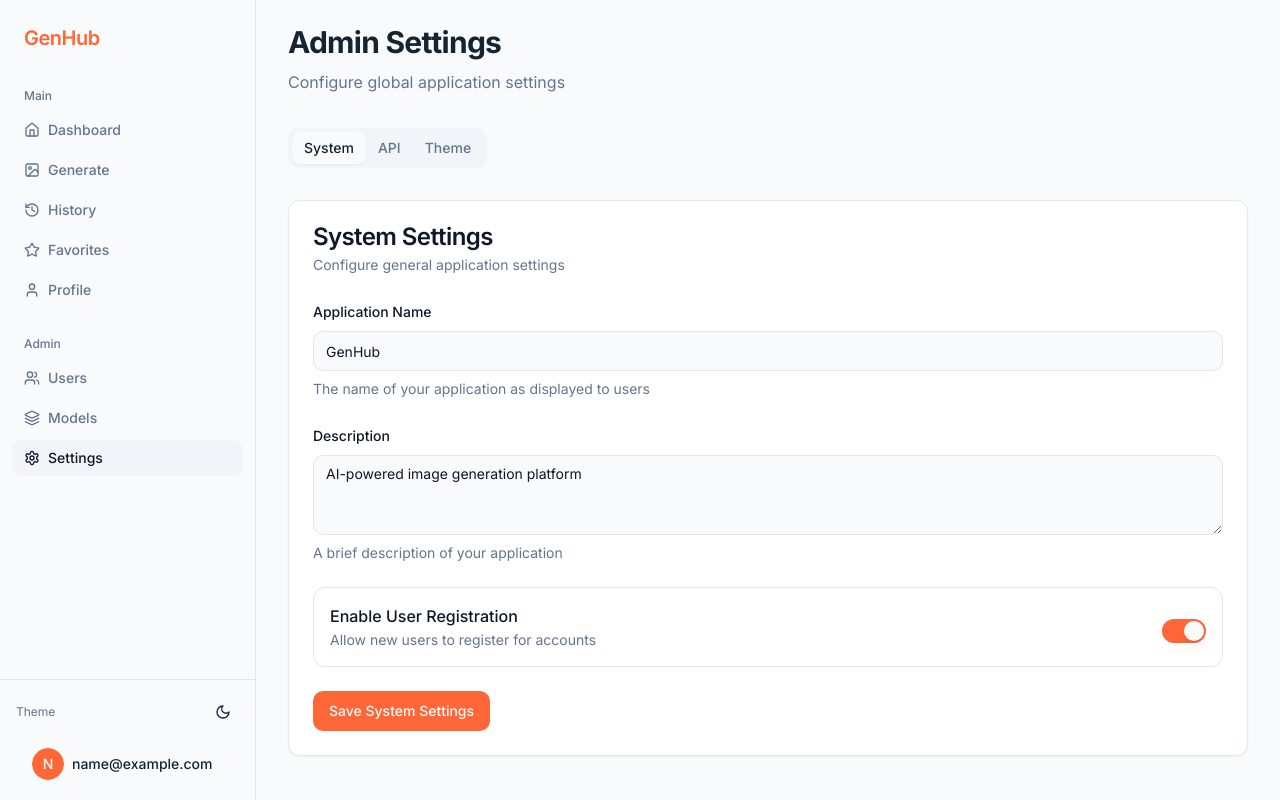
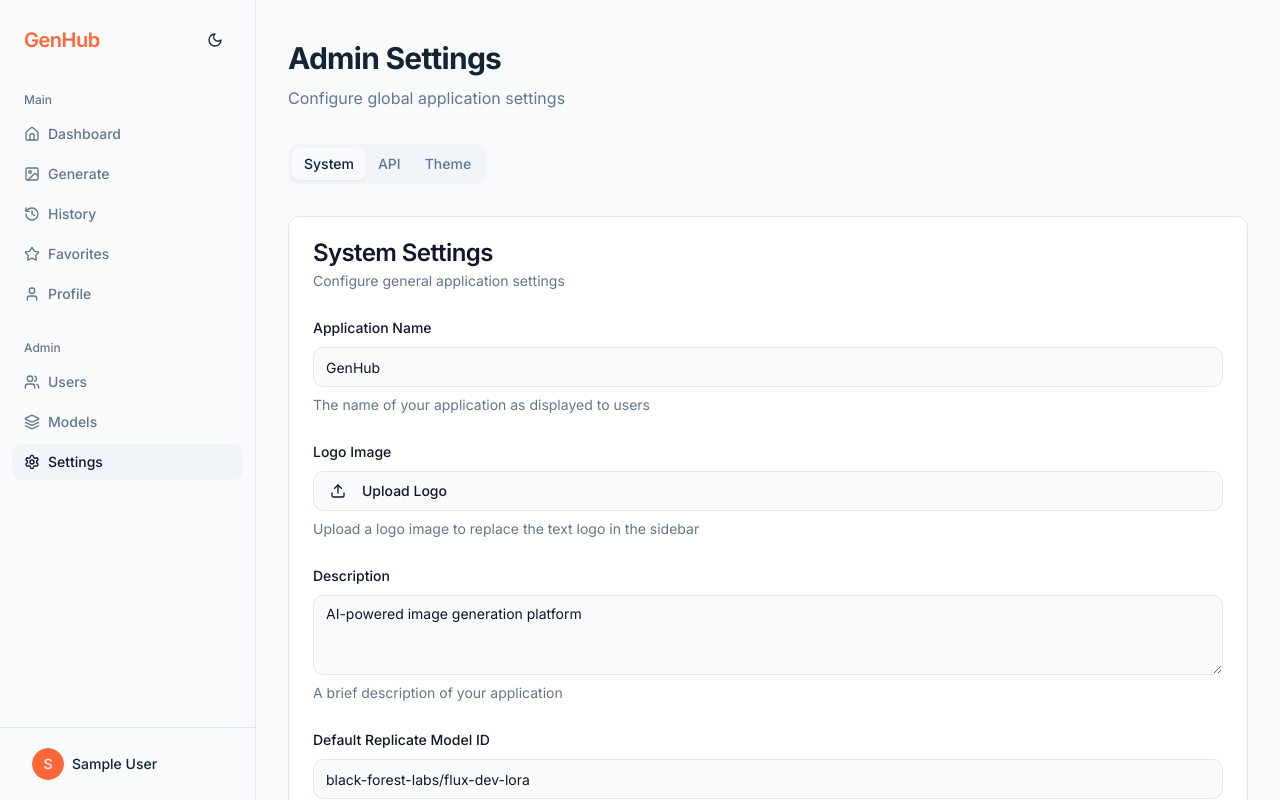
Before and after one commit to nikweber-ai/dnoise, a React (Vite) app: page /admin/settings in a window 1280 px wide. Shown: the top 800 px of the page. Built offline with nearby package versions, Linux system fonts and the light colour scheme; sample sign-in values are in the browser's storage.

Commit message:
Update sidebar and admin settings
- Move theme toggle to sidebar header.
- Display user name instead of email in sidebar.
- Increase top padding of pages.
- Remove Replicate model ID from model config.
- Change default prompt to model trigger word.
- Add image logo option to admin settings.

```diff
--- a/src/components/Layout.tsx
+++ b/src/components/Layout.tsx
@@ -17,7 +17,7 @@ export const Layout: React.FC<LayoutProps> = ({ children }) => {
         <Sidebar />
         <main
           className={cn(
-            "flex-1 transition-all duration-300 ease-in-out px-4 py-6 md:px-8 overflow-auto",
+            "flex-1 transition-all duration-300 ease-in-out px-4 py-10 md:px-8 overflow-auto",
             "md:ml-64"
           )}
         >
--- a/src/components/Sidebar.tsx
+++ b/src/components/Sidebar.tsx
@@ -69,8 +69,8 @@ export function Sidebar() {
   };
 
   const getUserInitials = () => {
-    if (!user?.email) return 'U';
-    return user.email.charAt(0).toUpperCase();
+    if (!user?.name) return user?.email?.charAt(0).toUpperCase() || 'U';
+    return user.name.charAt(0).toUpperCase();
   };
 
   if (!user) {
@@ -81,8 +81,20 @@ export function Sidebar() {
 
   return (
     <aside className="fixed h-screen w-64 flex-col border-r bg-sidebar-background flex">
-      <div className="p-6">
+      <div className="p-6 flex items-center justify-between">
         <h2 className="text-xl font-semibold text-sidebar-primary">GenHub</h2>
+        <Button
+          variant="ghost"
+          size="icon"
+          onClick={toggleTheme}
+          className="h-8 w-8"
+        >
+          {theme === 'dark' ? (
+            <Sun className="h-4 w-4" />
+          ) : (
+            <Moon className="h-4 w-4" />
+          )}
+        </Button>
       </div>
 
       <div className="flex-1 px-3 py-2">
@@ -108,44 +120,31 @@ export function Sidebar() {
       </div>
 
       <div className="mt-auto p-4 border-t border-sidebar-border">
-        <div className="flex justify-between items-center mb-4">
-          <span className="text-xs text-sidebar-foreground">Theme</span>
-          <Button
-            variant="ghost"
-            size="icon"
-            onClick={toggleTheme}
-            className="h-8 w-8"
-          >
-            {theme === 'dark' ? (
-              <Sun className="h-4 w-4" />
-            ) : (
-              <Moon className="h-4 w-4" />
-            )}
-          </Button>
-        </div>
-
         <DropdownMenu>
           <DropdownMenuTrigger asChild>
             <Button variant="ghost" className="w-full justify-between">
               <div className="flex items-center">
                 <Avatar className="h-8 w-8 mr-2">
                   {user.profileImage ? (
-                    <AvatarImage src={user.profileImage} alt={user.email || 'User'} />
+                    <AvatarImage src={user.profileImage} alt={user.name || user.email || 'User'} />
                   ) : (
                     <AvatarFallback className="bg-primary text-primary-foreground">
                       {getUserInitials()}
                     </AvatarFallback>
                   )}
                 </Avatar>
-                <span className="text-sm truncate">{user.email}</span>
+                <span className="text-sm truncate">{user.name || user.email}</span>
               </div>
             </Button>
           </DropdownMenuTrigger>
           <DropdownMenuContent align="end" className="w-56">
             <div className="flex items-center justify-start gap-2 p-2">
               <div className="flex flex-col space-y-1 leading-none">
+                {user.name && (
+                  <p className="font-medium">{user.name}</p>
+                )}
                 {user.email && (
-                  <p className="font-medium">{user.email}</p>
+                  <p className="text-xs text-muted-foreground">{user.email}</p>
                 )}
               </div>
             </div>
--- a/src/hooks/useModels.tsx
+++ b/src/hooks/useModels.tsx
@@ -7,6 +7,15 @@ import { toast } from 'sonner';
 export const useModels = () => {
   const { user } = useAuth();
   const userId = user?.id;
+
+  // Helper to get system settings
+  const getSystemSettings = () => {
+    const settings = localStorage.getItem('appSettings');
+    if (settings) {
+      return JSON.parse(settings);
+    }
+    return null;
+  };
 
   // Get all models (admin only)
   const useAllModels = () => {
@@ -18,6 +27,16 @@ export const useModels = () => {
           toast.error(response.error || 'Failed to fetch models');
           throw new Error(response.error);
         }
+
+        // Apply global Replicate model ID if available
+        const settings = getSystemSettings();
+        if (settings?.replicateModelId) {
+          response.data = response.data?.map(model => ({
+            ...model,
+            replicateModelId: settings.replicateModelId
+          }));
+        }
+
         return response.data || [];
       },
       enabled: !!user && user.isAdmin,
@@ -36,6 +55,16 @@ export const useModels = () => {
           toast.error(response.error || 'Failed to fetch user models');
           throw new Error(response.error);
         }
+
+        // Apply global Replicate model ID if available
+        const settings = getSystemSettings();
+        if (settings?.replicateModelId) {
+          response.data = response.data?.map(model => ({
+            ...model,
+            replicateModelId: settings.replicateModelId
+          }));
+        }
+
         return response.data || [];
       },
       enabled: !!userId,
--- a/src/pages/admin/Settings.tsx
+++ b/src/pages/admin/Settings.tsx
@@ -27,18 +27,20 @@ import {
 } from '@/components/ui/card';
 import { Tabs, TabsContent, TabsList, TabsTrigger } from '@/components/ui/tabs';
 import { toast } from 'sonner';
-import { CheckIcon, CopyIcon, EyeIcon, EyeOffIcon, RefreshCwIcon } from 'lucide-react';
+import { CheckIcon, CopyIcon, EyeIcon, EyeOffIcon, RefreshCwIcon, Upload } from 'lucide-react';
+import { Avatar, AvatarFallback, AvatarImage } from '@/components/ui/avatar';
 
 const systemSettingsSchema = z.object({
   appName: z.string().min(2, { message: "App name is required" }),
   description: z.string().optional(),
   allowUserRegistration: z.boolean(),
   defaultModels: z.array(z.string()),
+  logoImage: z.string().optional(),
+  replicateModelId: z.string(),
 });
 
 const apiSettingsSchema = z.object({
   adminApiKey: z.string().optional(),
-  replicateModelId: z.string(),
 });
 
 const themeSettingsSchema = z.object({
@@ -57,6 +59,7 @@ const Settings = () => {
   const { theme, applyHighlightColor } = useTheme();
   const { user, updateCurrentUser } = useAuth();
   const [showApiKey, setShowApiKey] = useState(false);
+  const [logoPreview, setLogoPreview] = useState<string | null>(null);
 
   const systemForm = useForm<z.infer<typeof systemSettingsSchema>>({
     resolver: zodResolver(systemSettingsSchema),
@@ -65,6 +68,8 @@ const Settings = () => {
       description: 'AI-powered image generation platform',
       allowUserRegistration: true,
       defaultModels: ['1', '2'],
+      logoImage: '',
+      replicateModelId: 'black-forest-labs/flux-dev-lora',
     },
   });
 
@@ -72,7 +77,6 @@ const Settings = () => {
     resolver: zodResolver(apiSettingsSchema),
     defaultValues: {
       adminApiKey: user?.apiKey || '',
-      replicateModelId: 'black-forest-labs/flux-dev-lora',
     },
   });
 
@@ -85,7 +89,30 @@ const Settings = () => {
     },
   });
 
+  const handleLogoUpload = (e: React.ChangeEvent<HTMLInputElement>) => {
+    const file = e.target.files?.[0];
+    if (file) {
+      const reader = new FileReader();
+      reader.onload = (event) => {
+        const imageUrl = event.target?.result as string;
+        setLogoPreview(imageUrl);
+        systemForm.setValue('logoImage', imageUrl);
+      };
+      reader.readAsDataURL(file);
+    }
+  };
+
   const onSystemSubmit = (data: z.infer<typeof systemSettingsSchema>) => {
+    // Here you would save to localStorage or send to your API
+    localStorage.setItem('appSettings', JSON.stringify({
+      appName: data.appName,
+      description: data.description,
+      allowUserRegistration: data.allowUserRegistration,
+      defaultModels: data.defaultModels,
+      logoImage: data.logoImage,
+      replicateModelId: data.replicateModelId
+    }));
+
     toast.success('System settings updated successfully');
     console.log('System settings:', data);
   };
@@ -197,6 +224,50 @@ const Settings = () => {
 
                   <FormField
                     control={systemForm.control}
+                    name="logoImage"
+                    render={({ field }) => (
+                      <FormItem>
+                        <FormLabel>Logo Image</FormLabel>
+                        <div className="flex items-center gap-4">
+                          {(logoPreview || field.value) && (
+                            <Avatar className="h-12 w-12">
+                              <AvatarImage src={logoPreview || field.value} alt="Logo" />
+                              <AvatarFallback>Logo</AvatarFallback>
+                            </Avatar>
+                          )}
+                          <div className="flex-1">
+                            <FormControl>
+                              <div className="flex items-center gap-2">
+                                <Input
+                                  type="file"
+                                  accept="image/*"
+                                  onChange={handleLogoUpload}
+                                  className="hidden"
+                                  id="logo-upload"
+                                />
+                                <Button
+                                  type="button"
+                                  variant="outline"
+                                  onClick={() => document.getElementById('logo-upload')?.click()}
+                                  className="w-full justify-start"
+                                >
+                                  <Upload className="mr-2 h-4 w-4" />
+                                  {logoPreview || field.value ? 'Change Logo' : 'Upload Logo'}
+                                </Button>
+                              </div>
+                            </FormControl>
+                          </div>
+                        </div>
+                        <FormDescription>
+                          Upload a logo image to replace the text logo in the sidebar
+                        </FormDescription>
+                        <FormMessage />
+                      </FormItem>
+                    )}
+                  />
+
+                  <FormField
+                    control={systemForm.control}
                     name="description"
                     render={({ field }) => (
                       <FormItem>
@@ -206,6 +277,23 @@ const Settings = () => {
                         </FormControl>
                         <FormDescription>
                           A brief description of your application
+                        </FormDescription>
+                        <FormMessage />
+                      </FormItem>
+                    )}
+                  />
+
+                  <FormField
+                    control={systemForm.control}
+                    name="replicateModelId"
+                    render={({ field }) => (
+                      <FormItem>
+                        <FormLabel>Default Replicate Model ID</FormLabel>
+                        <FormControl>
+                          <Input {...field} />
+                        </FormControl>
+                        <FormDescription>
+                          The default Replicate model ID used for image generation (e.g., black-forest-labs/flux-dev-lora)
                         </FormDescription>
                         <FormMessage />
                       </FormItem>
@@ -304,23 +392,6 @@ const Settings = () => {
                     )}
                   />
 
-                  <FormField
-                    control={apiForm.control}
-                    name="replicateModelId"
-                    render={({ field }) => (
-                      <FormItem>
-                        <FormLabel>Default Replicate Model ID</FormLabel>
-                        <FormControl>
-                          <Input {...field} />
-                        </FormControl>
-                        <FormDescription>
-                          The default Replicate model ID used for image generation (e.g., black-forest-labs/flux-dev-lora)
-                        </FormDescription>
-                        <FormMessage />
-                      </FormItem>
-                    )}
-                  />
-
                   <Button type="submit">Save API Settings</Button>
                 </form>
               </Form>
```
